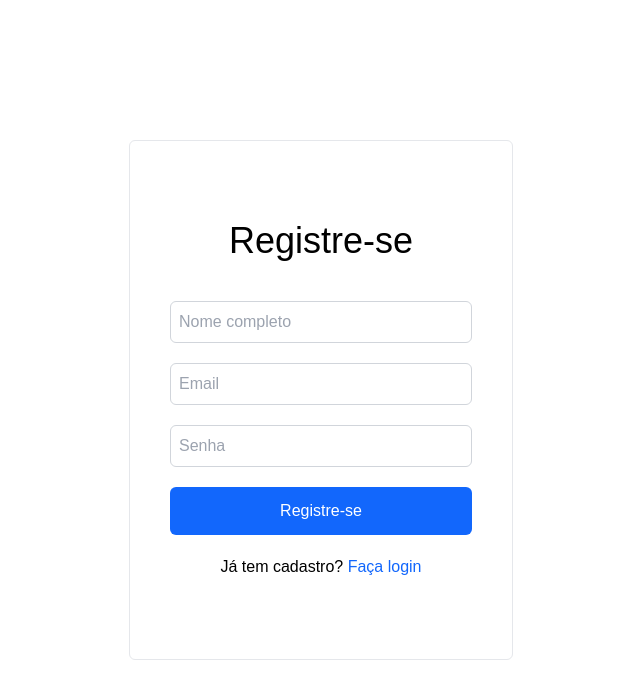
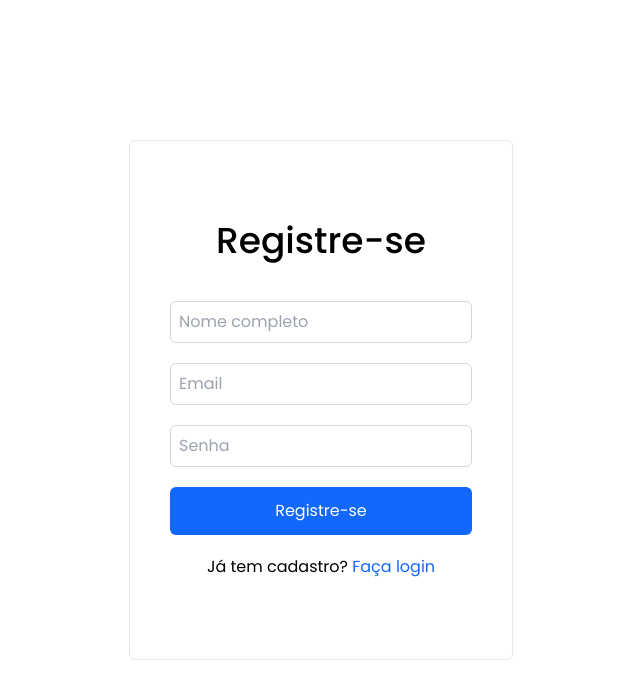
Before and after one commit to ArtCRocha/radio-app, a Next.js app in the folder client/: page /login in a window 1280 px wide. Both pictures are taken after a click on the element "Registre-se". Shown: the top 698 px of the page, without its empty margins (319-959 px from the left). Built offline with nearby package versions, Linux system fonts and the light colour scheme; no server answers.

Commit message:
Criação do formulário de edição de rádio

```diff
--- /dev/null
+++ b/client/src/app/components/formEditStation.tsx
@@ -0,0 +1,103 @@
+"use client";
+
+import { useState } from "react";
+import Button from "../components/button";
+import { Formik, Field, Form, ErrorMessage } from "formik";
+import { StationEditProps } from "../types/station";
+
+export default function FormEditStation({
+  stationData,
+}: {
+  stationData: StationEditProps;
+}) {
+  const [loading, setLoading] = useState<boolean>(false);
+
+  async function handleSubmit(values: StationEditProps) {
+    const { name, country, state, countryCode, language } = values;
+    setLoading(true);
+    const reqData = { name, country, state, countryCode, language };
+  }
+
+  return (
+    <Formik initialValues={stationData} onSubmit={handleSubmit}>
+      {() => (
+        <Form className="w-full flex flex-col gap-5 p-10">
+          <p className="text-black text-4xl font-medium mb-5">Editar rádio</p>
+          <div className="w-full">
+            <Field
+              id="name"
+              name="name"
+              placeholder="Nome"
+              type="text"
+              className={`w-full p-2 border border-gray-300 rounded-md outline-none text-black`}
+            />
+            <ErrorMessage
+              name="name"
+              component="p"
+              className={`text-red-500 text-sm`}
+            />
+          </div>
+          <div className="w-full">
+            <Field
+              id="country"
+              name="country"
+              placeholder="País"
+              type="text"
+              className={`w-full p-2 border border-gray-300 rounded-md outline-none text-black`}
+            />
+            <ErrorMessage
+              name="country"
+              component="p"
+              className={`text-red-500 text-sm`}
+            />
+          </div>
+          <div className="w-full">
+            <Field
+              id="countryCode"
+              name="countryCode"
+              placeholder="Código do País"
+              type="text"
+              className={`w-full p-2 border border-gray-300 rounded-md outline-none text-black`}
+            />
+            <ErrorMessage
+              name="countryCode"
+              component="p"
+              className={`text-red-500 text-sm`}
+            />
+          </div>
+          <div className="w-full">
+            <Field
+              id="state"
+              name="state"
+              placeholder="Estado"
+              type="text"
+              className={`w-full p-2 border border-gray-300 rounded-md outline-none text-black`}
+            />
+            <ErrorMessage
+              name="state"
+              component="p"
+              className={`text-red-500 text-sm`}
+            />
+          </div>
+          <div>
+            <Field
+              id="language"
+              name="language"
+              placeholder="Linguagem"
+              type="text"
+              className={`w-full p-2 border border-gray-300 rounded-md outline-none text-black`}
+            />
+            <ErrorMessage
+              name="language"
+              component="p"
+              className={`text-red-500 text-sm`}
+            />
+          </div>
+          <Button type="submit" isLoading={loading}>
+            Editar
+          </Button>
+        </Form>
+      )}
+    </Formik>
+  );
+}
--- a/client/src/app/components/modal.tsx
+++ b/client/src/app/components/modal.tsx
@@ -11,12 +11,7 @@ export default function Modal({ isOpen, onClose, children }: ModalProps) {
   if (!isOpen) return;
 
   return (
-    <>
-      <div
-        className="fixed top-0 w-[100%] h-[100vh] z-40 bg-black bg-opacity-50"
-        onClick={onClose}
-      ></div>
-      <div className="fixed top-0 right-0 lg:w-[30%] md:w-[50%] w-full h-[100vh] bg-white z-50 p-4">
+    <div className="fixed top-0 right-0 lg:w-[30%] md:w-[50%] w-full h-[100vh] bg-white z-50 p-4 border border-gray-200 shadow-lg">
       <AiTwotoneCloseCircle
         onClick={onClose}
         color="#fff"
@@ -25,6 +20,5 @@ export default function Modal({ isOpen, onClose, children }: ModalProps) {
       />
       {children}
     </div>
-    </>
   );
 }
--- a/client/src/app/components/stationList.tsx
+++ b/client/src/app/components/stationList.tsx
@@ -11,6 +11,7 @@ import { CiUser } from "react-icons/ci";
 import { IoExitOutline } from "react-icons/io5";
 import Spinner from "../components/spinner";
 import { StationListProps } from "../types/station";
+import FormEditStation from "./formEditStation";
 
 export default function StationList({
   stationData,
@@ -22,7 +23,7 @@ export default function StationList({
   const [stationName, setStationName] = useState<string>("");
 
   const { logout, user } = useAuth();
-  const { isOpen, closeModal, openModal } = useModal();
+  const { isOpen, closeModal, openModal, data } = useModal();
 
   const [playingStationId, setPlayingStationId] = useState<string | null>(null);
   const audioRefs = useRef<{ [key: string]: HTMLAudioElement | null }>({});
@@ -121,7 +122,14 @@ export default function StationList({
                       </div>
                     </div>
                     <div className="flex gap-5">
-                      <MdEdit color="#1267fc" size={25} cursor="pointer" />
+                      <MdEdit
+                        color="#1267fc"
+                        size={25}
+                        cursor="pointer"
+                        onClick={() =>
+                          openModal({ data: stationByUserId, type: "edit" })
+                        }
+                      />
                       <FaTrash color="#1267fc" size={20} cursor="pointer" />
                     </div>
                   </div>
@@ -131,8 +139,9 @@ export default function StationList({
           </div>
         </div>
       </div>
-      <Modal isOpen={isOpen} onClose={closeModal}>
-        <p>teste</p>
+      {console.log(isOpen)}
+      <Modal isOpen={isOpen === "edit"} onClose={closeModal}>
+        <FormEditStation stationData={data} />
       </Modal>
     </>
   );
--- a/client/src/app/globals.css
+++ b/client/src/app/globals.css
@@ -1,6 +1,11 @@
+@import url("https://fonts.googleapis.com/css2?family=Poppins:ital,wght@0,100;0,200;0,300;0,400;0,500;0,600;0,700;0,800;0,900;1,100;1,200;1,300;1,400;1,500;1,600;1,700;1,800;1,900&display=swap");
 @tailwind base;
 @tailwind components;
 @tailwind utilities;
+
+* {
+  font-family: "Poppins", sans-serif;
+}
 
 :root {
   --background: #ffffff;
--- a/client/src/app/hooks/useModal.tsx
+++ b/client/src/app/hooks/useModal.tsx
@@ -2,15 +2,16 @@ import { useState } from "react";
 
 interface OpenModal {
   data?: any;
+  type?: string;
 }
 
 export default function useModal() {
-  const [show, setShow] = useState(false);
+  const [show, setShow] = useState<string | boolean>(false);
   const [data, setData] = useState<any>();
 
-  function openModal({ data }: OpenModal) {
+  function openModal({ data, type }: OpenModal) {
     setData(data);
-    setShow(true);
+    setShow(type || true);
   }
 
   function closeModal() {
--- a/client/src/app/login/page.tsx
+++ b/client/src/app/login/page.tsx
@@ -1,18 +1,42 @@
 "use client";
 
 import { useRouter } from "next/navigation";
-import { FormEvent, useEffect, useState } from "react";
+import { useEffect, useState } from "react";
 import { useAuth } from "../context/authContext";
 import Button from "../components/button";
+import { Formik, Field, Form, ErrorMessage } from "formik";
+import * as Yup from "yup";
+
+interface MyFormValues {
+  email: string;
+  password: string;
+  completName?: string;
+}
 
 export default function Login() {
-  const [completName, setCompleteName] = useState<string>();
-  const [email, setEmail] = useState<string>();
-  const [password, setPassword] = useState<string>();
   const [formType, setFormType] = useState<number>(0);
   const [loading, setLoading] = useState<boolean>(false);
 
   const { login, register, token } = useAuth();
+
+  const initialValues: MyFormValues = {
+    email: "",
+    password: "",
+    completName: "",
+  };
+
+  const validationSchema = Yup.object().shape({
+    completName: Yup.string().test(
+      "global-ok",
+      "Obrigatório informar o nome completo",
+      () => {
+        if (formType === 1) return false;
+        return true;
+      }
+    ),
+    email: Yup.string().required("Obrigatório informar o email"),
+    password: Yup.string().required("Obrigatório informar a senha"),
+  });
 
   const router = useRouter();
 
@@ -22,66 +46,86 @@ export default function Login() {
     }
   }, [token, router]);
 
-  async function handleSubmit(e: FormEvent) {
-    e.preventDefault();
+  async function handleSubmit(values: MyFormValues) {
     setLoading(true);
-    const reqData = { email, password };
+    const reqData = { email: values.email, password: values.password };
     if (formType === 0) {
-      login(reqData).then(
-        () => {
+      try {
+        await login(reqData);
+        router.push("/");
+      } catch (error) {
+        console.log("Error during login");
+      } finally {
         setLoading(false);
+      }
+    } else {
+      try {
+        await register({ ...reqData, completName: values.completName });
         router.push("/");
-        },
-        () => {
+      } catch (error) {
+        console.log("Error during registration");
+      } finally {
         setLoading(false);
-          console.log("Error");
       }
-      );
-    } else {
-      register({ ...reqData, completName }).then(
-        () => {
-          router.push("/");
-        },
-        () => {
-          console.log("Error");
-        }
-      );
     }
   }
 
   return (
     <div className="flex-1 h-[100vh] bg-white flex items-center justify-center p-5">
-      <form
+      <Formik
+        initialValues={initialValues}
+        validationSchema={validationSchema}
         onSubmit={handleSubmit}
-        className="w-96 px-10 py-20 border border-gray-200 rounded-md flex flex-col items-center justify-center gap-5"
       >
+        {() => (
+          <Form className="w-96 px-10 py-20 border border-gray-200 rounded-md flex flex-col items-center justify-center gap-5">
             <p className="text-black text-4xl font-medium mb-5">
               {formType === 0 ? "Login" : "Registre-se"}
             </p>
             {formType === 1 && (
-          <input
+              <div className="w-full">
+                <Field
+                  id="completName"
                   name="completName"
-            value={completName}
-            onChange={(e) => setCompleteName(e.target.value)}
                   placeholder="Nome completo"
+                  type="text"
                   className={`w-full p-2 border border-gray-300 rounded-md outline-none text-black`}
                 />
+                <ErrorMessage
+                  name="completName"
+                  component="p"
+                  className={`text-red-500 text-sm`}
+                />
+              </div>
             )}
-        <input
+            <div className="w-full">
+              <Field
+                id="email"
                 name="email"
-          value={email}
-          onChange={(e) => setEmail(e.target.value)}
                 placeholder="Email"
+                type="email"
                 className={`w-full p-2 border border-gray-300 rounded-md outline-none text-black`}
               />
-        <input
+              <ErrorMessage
+                name="email"
+                component="p"
+                className={`text-red-500 text-sm`}
+              />
+            </div>
+            <div className="w-full">
+              <Field
+                id="password"
                 name="password"
+                placeholder="Senha"
                 type="password"
-          value={password}
-          onChange={(e) => setPassword(e.target.value)}
-          placeholder="Senha"
                 className={`w-full p-2 border border-gray-300 rounded-md outline-none text-black`}
               />
+              <ErrorMessage
+                name="password"
+                component="p"
+                className={`text-red-500 text-sm`}
+              />
+            </div>
 
             <Button type="submit" isLoading={loading}>
               {formType === 0 ? "Login" : "Registre-se"}
@@ -107,7 +151,9 @@ export default function Login() {
                 </span>
               </p>
             )}
-      </form>
+          </Form>
+        )}
+      </Formik>
     </div>
   );
 }
```
Also changed, not shown: client/package.json (+6 -1 lines), client/src/app/types/station.ts (+8 -0 lines), 2 other files (tests, documents, lock files or other folders). Lines whose indentation alone changed are shown as unchanged.
